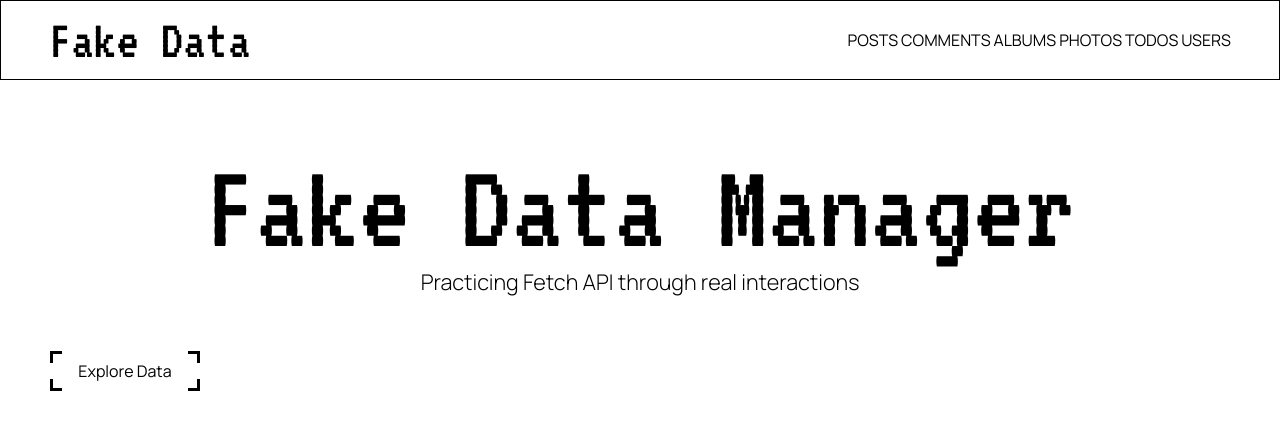
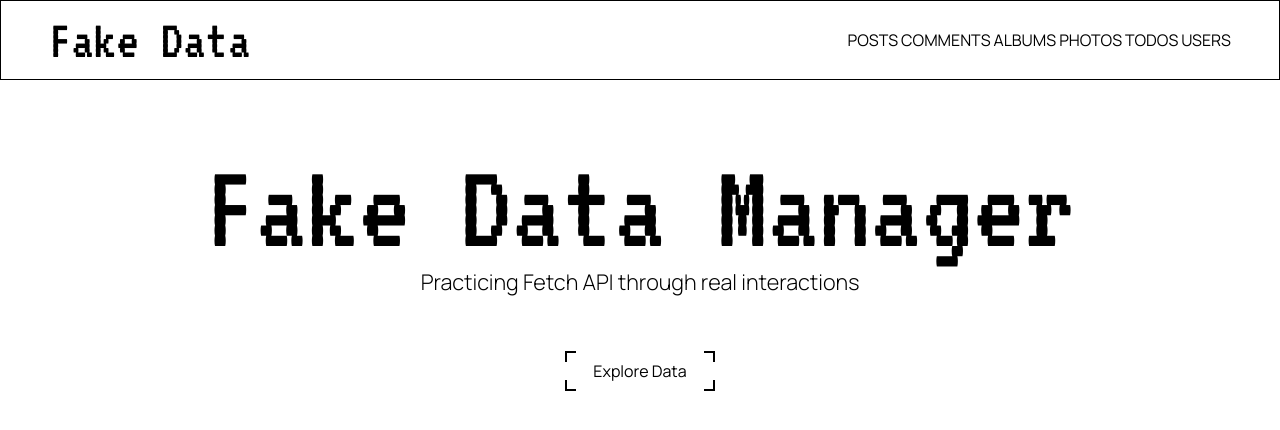
Before and after one commit to vnx-cor/node.js-projects, a website built with Vite: page fetch-api/index.html in a window 1280 px wide. Built offline with nearby package versions, Linux system fonts and the light colour scheme.

Commit message:
style: adjust hero layout and refine CTA corner sizes

```diff
--- a/fetch-api/styles.css
+++ b/fetch-api/styles.css
@@ -56,7 +56,9 @@ html { overflow-x: hidden; }
 .hero {
     position: relative;
     top: 9rem;
-    text-align: center;
+    display: flex;
+    flex-direction: column;
+    align-items: center;
 }
 
 .hero__title {
@@ -92,9 +94,9 @@ html { overflow-x: hidden; }
 .hero__corner-box::after {
     content: '';
     position: absolute;
-    width: 12px;    /* length of corner line */
-    height: 12px;
-    border: 3px solid black; /* corner color */
+    width: 11px;    /* length of corner line */
+    height: 11px;
+    border: 2.5px solid black; /* corner color */
 }
 
 /* Top-left */
@@ -117,9 +119,9 @@ html { overflow-x: hidden; }
 .hero__corner-box .top-right,
 .hero__corner-box .bottom-left {
     position: absolute;
-    width: 12px;
-    height: 12px;
-    border: 3px solid black;
+    width: 11px;
+    height: 11px;
+    border: 2.5px solid black;
 }
 
 .hero__corner-box .top-right {
```
